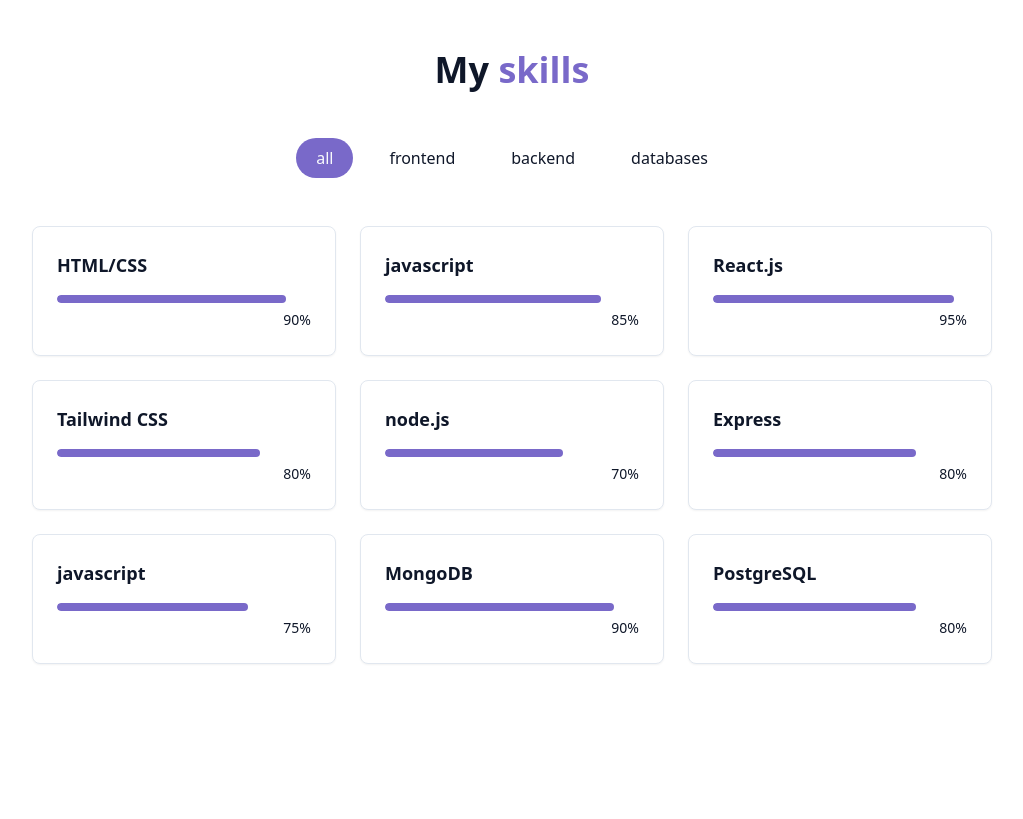
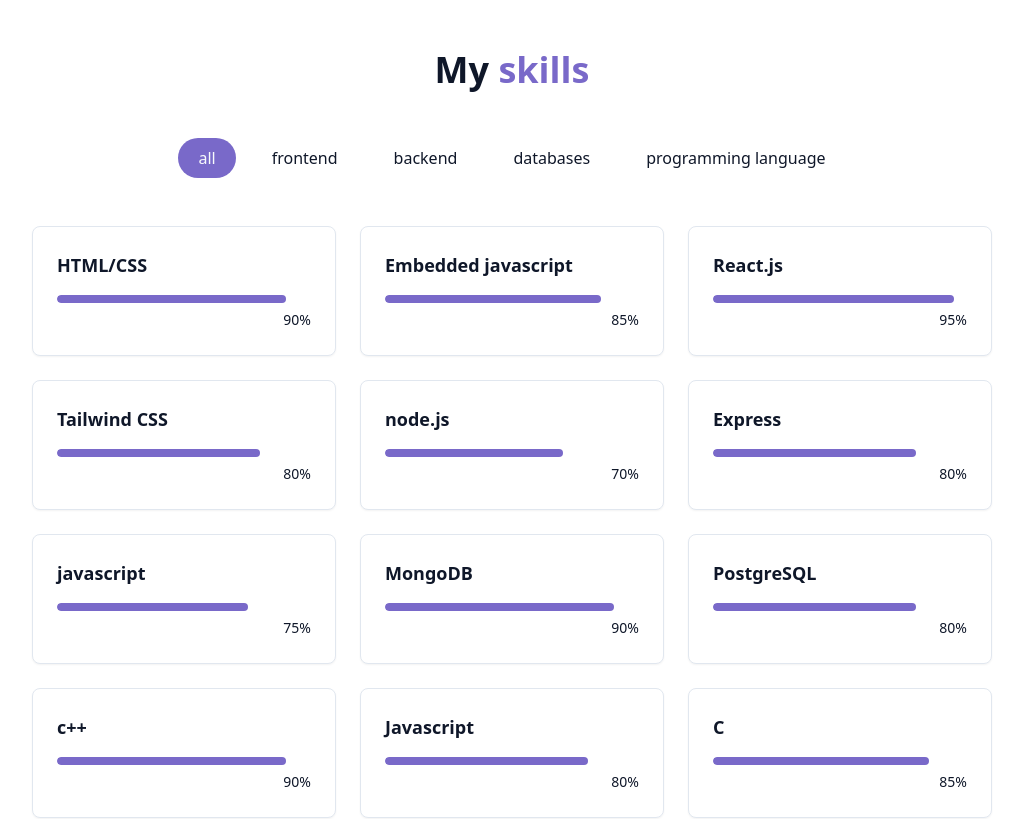
Before and after one commit to parmeshkumarT/Parama-Portolio, a React (Vite) app: page / in a window 1280 px wide. Shown: the part 1600-2419 px from the top of the page, without its empty margins (128-1151 px from the left). Built offline with nearby package versions, Linux system fonts and the light colour scheme.

Commit message:
Update SkillsSection.jsx

```diff
--- a/src/components/SkillsSection.jsx
+++ b/src/components/SkillsSection.jsx
@@ -5,7 +5,7 @@
 const skills = [
     //frontend
     { name: "HTML/CSS", level: 90, category: "frontend" },
-    { name: "javascript", level: 85, category: "frontend" },
+    { name: "Embedded javascript", level: 85, category: "frontend" },
     { name: "React.js", level: 95, category: "frontend" },
     { name: "Tailwind CSS", level: 80, category: "frontend" },
 
@@ -18,13 +18,18 @@
     { name: "MongoDB", level: 90, category: "databases" },
     { name: "PostgreSQL", level: 80, category: "databases" },
 
+
+    { name: "c++", level: 90, category: "programming language" },
+    { name: "Javascript", level: 80, category: "programming language" },
+    { name: "C", level: 85, category: "programming language" },
+
 ]
-const categories=["all","frontend","backend","databases"];
+const categories = ["all", "frontend", "backend", "databases", "programming language"];
 
 export const SkillsSection = () => {
-    const[activeCategory,setActiveCategory]=useState("all");
+    const [activeCategory, setActiveCategory] = useState("all");
 
-    const filtereSkills=skills.filter((skill)=>activeCategory==="all"|| skill.category===activeCategory);
+    const filtereSkills = skills.filter((skill) => activeCategory === "all" || skill.category === activeCategory);
 
     return <section id="skills" className="py-24 px-6 relative bg-secondary/30">
         <div className="container mx-auto max-w-5xl">
@@ -33,11 +38,11 @@
             </h2>
 
             <div className="flex flex-wrap justify-center gap-4 mb-12">
-            {categories.map((category,key)=>(
+                {categories.map((category, key) => (
                     <button key={key}
-                onClick={()=>setActiveCategory(category)}
-                className={cn("px-5 py-2 rounded-full transition-colors duration-300 capitalized","cursor-pointer",
-                             activeCategory===category ? "bg-primary text-primary-foreground" :"bg-secondary/70 text-foreground hover:bg-secondary"
+                        onClick={() => setActiveCategory(category)}
+                        className={cn("px-5 py-2 rounded-full transition-colors duration-300 capitalized", "cursor-pointer",
+                            activeCategory === category ? "bg-primary text-primary-foreground" : "bg-secondary/70 text-foreground hover:bg-secondary"
                         )}>
                         {category}
                     </button>
@@ -52,10 +57,10 @@
                         </div>
                         <div className="w-full bg-secondary/0 h-2 rounded-full overflow-hidden">
                             <div className="bg-primary h-2 rounded-full origin-left animate-[grow_1.5s_ease-out]"
-                        style={{width:skill.level+"%"}}/>
+                                style={{ width: skill.level + "%" }} />
                         </div>
                         <div className="text-right mt-1">
-                        <span className="text-sm text-muted-foreground">{skill.level+"%"}</span>
+                            <span className="text-sm text-muted-foreground">{skill.level + "%"}</span>
                         </div>
                     </div>
                 ))}
```
Lines whose indentation alone changed are shown as unchanged.
